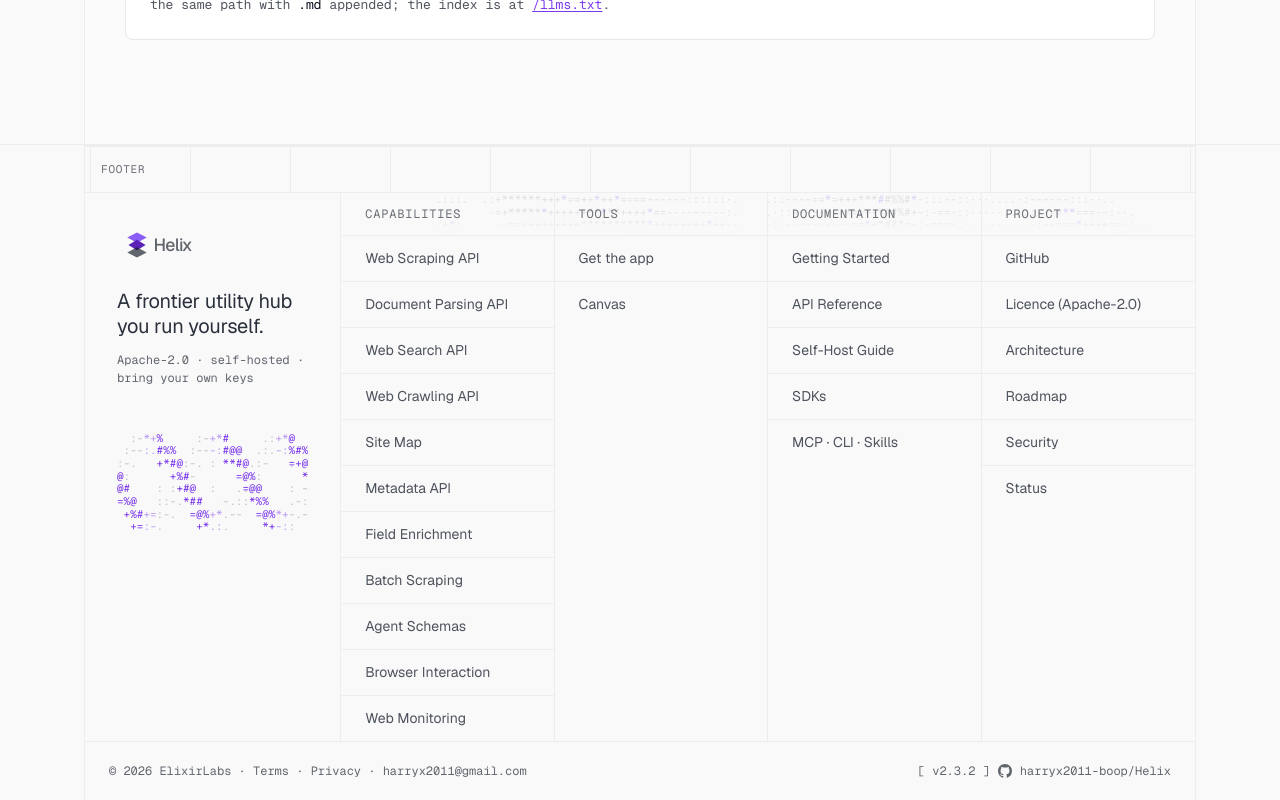
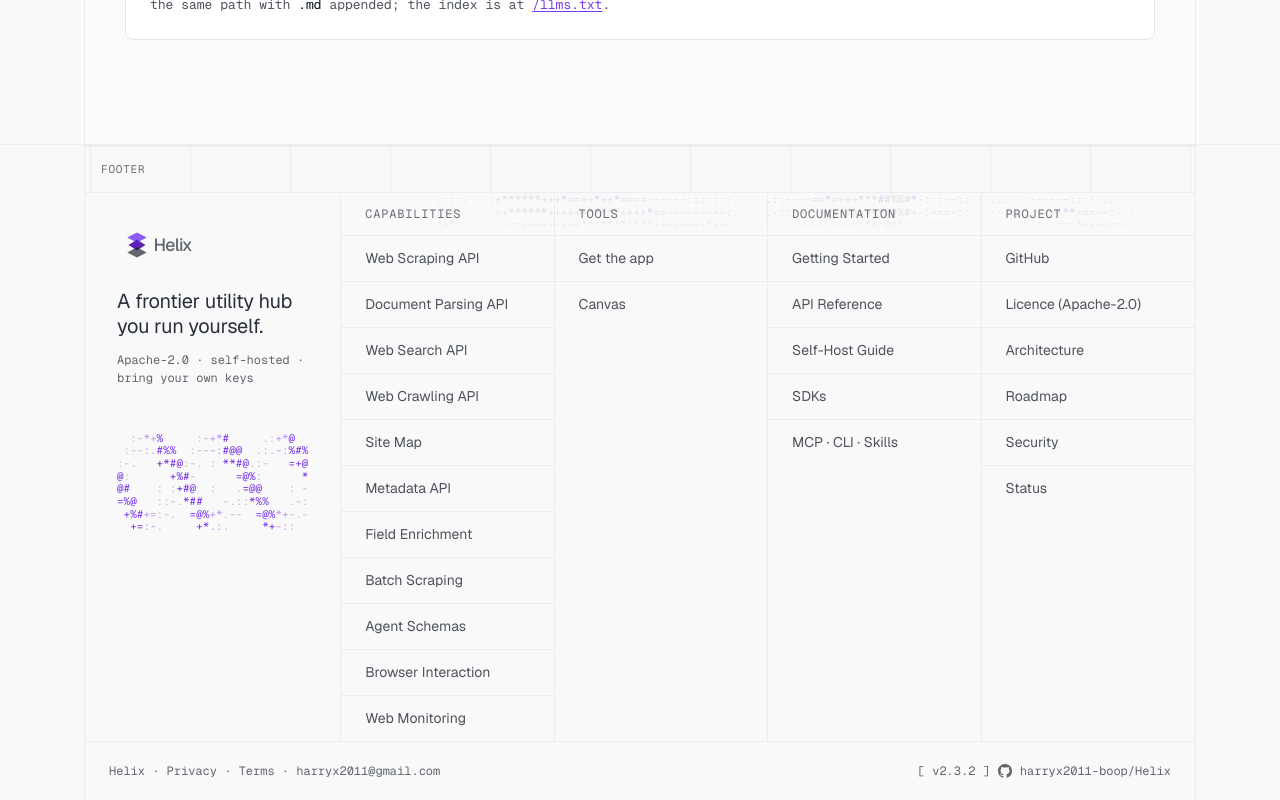
Before and after one commit to harryx2011-boop/Helix, a Next.js app in the folder apps/dashboard/: page / in a window 1280 px wide. Shown: the part 9437-10237 px from the top of the page. Built offline with nearby package versions, Linux system fonts and the light colour scheme; no server answers.

Commit message:
Site: footer names Helix, drops the (c) mark and year
Harry asked for product-name footers with no copyright mark, year or company suffix. The marketing footer now reads Helix, Privacy, Terms and the mailto link.

```diff
--- a/apps/dashboard/components/marketing/footer.tsx
+++ b/apps/dashboard/components/marketing/footer.tsx
@@ -122,13 +122,13 @@ export function Footer() {
 
         <div className="flex flex-col items-start justify-between gap-3 border-t border-m-border-faint px-6 py-5 sm:flex-row sm:items-center">
           <p className="font-mono text-[12px] text-m-ink/64">
-            © 2026 ElixirLabs ·{' '}
+            Helix ·{' '}
+            <Link href="/privacy" className="transition-colors duration-150 ease-out hover:text-m-ink">
+              Privacy
+            </Link>{' '}
+            ·{' '}
             <Link href="/terms" className="transition-colors duration-150 ease-out hover:text-m-ink">
               Terms
-            </Link>{' '}
-            ·{' '}
-            <Link href="/privacy" className="transition-colors duration-150 ease-out hover:text-m-ink">
-              Privacy
             </Link>{' '}
             ·{' '}
             <a
```
Also changed, not shown: 1 other file (tests, documents, lock files or other folders).
